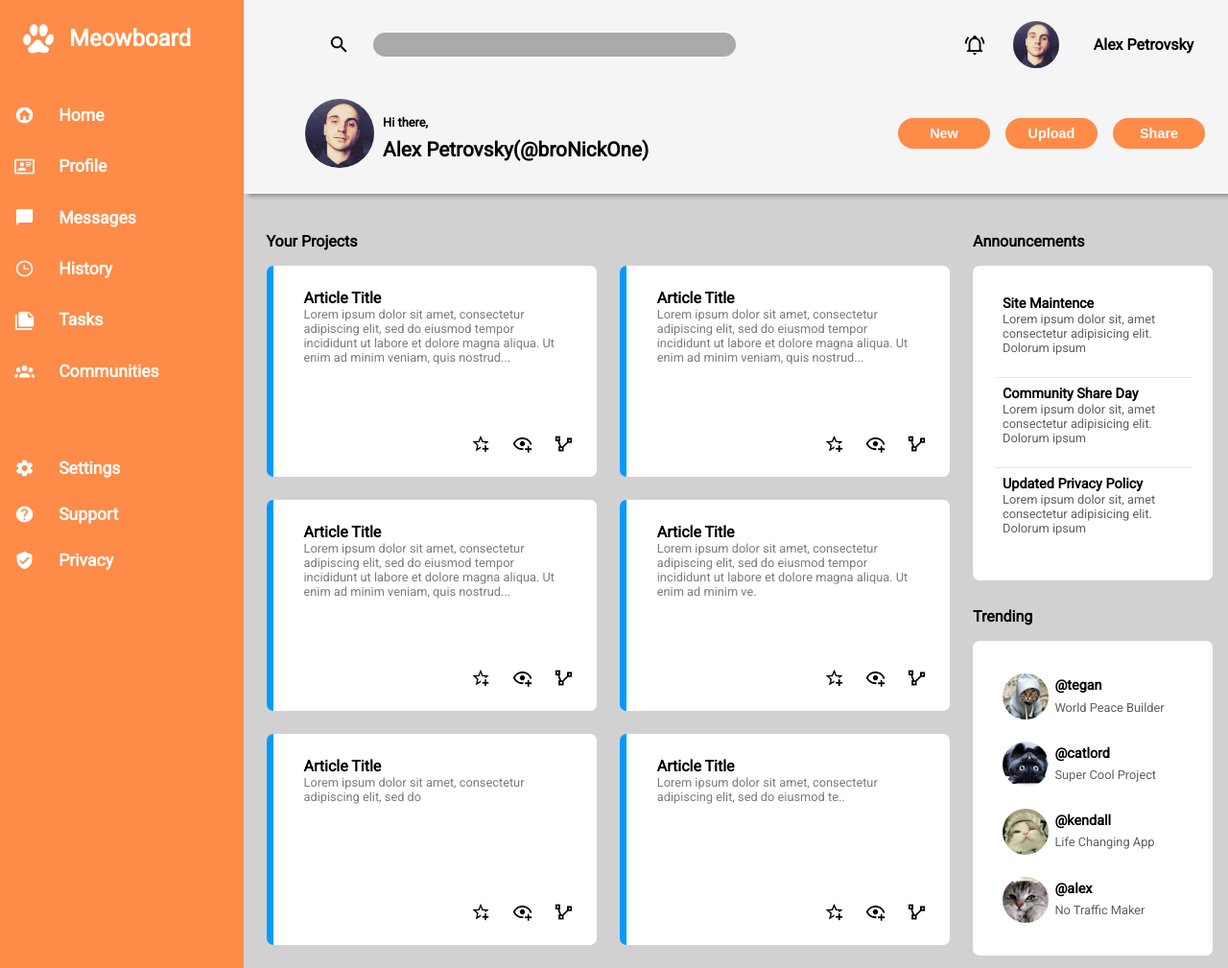
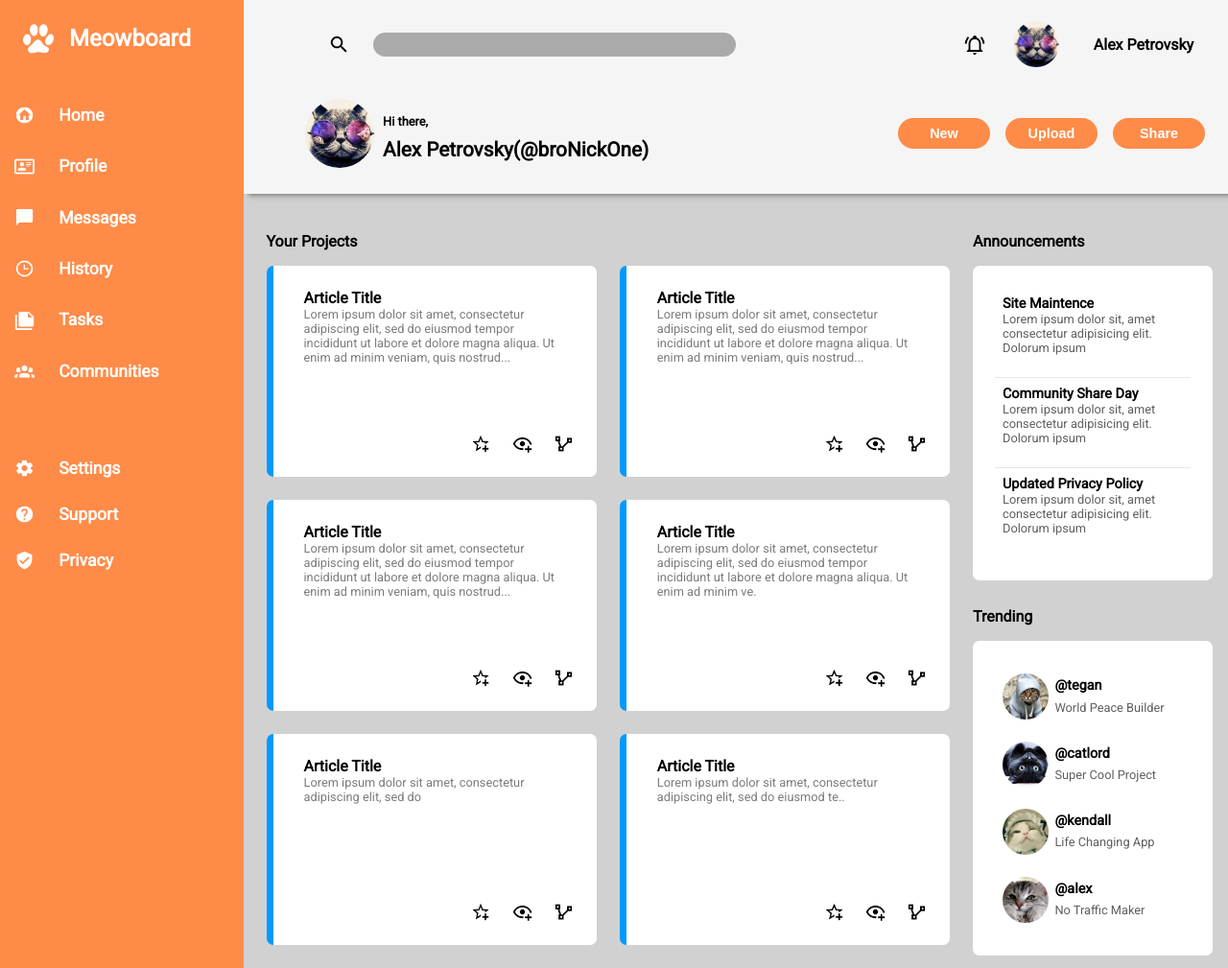
Before and after one commit to bronickone/admin-dashboard, a plain HTML site: page index.html in a window 1280 px wide. Shown: the whole page at 96% size. Drawn offline with Linux system fonts and the light colour scheme.

Commit message:
change main avatar

```diff
--- a/index.html
+++ b/index.html
@@ -66,11 +66,11 @@
             </form>
             <div class="info-top">
                 <img src="./images/header/bell-ring-outline.png" alt="bell" class="bell">
-                <img src="./images/header/broNickOne-avatar.png" alt="avatar" class="avatar-small">
+                <img src="./images/header/cat-ava.png" alt="avatar" class="avatar-small">
                 <div class="nick-small">Alex Petrovsky</div>
             </div>
             <div class="info-bot">
-                <img src="./images/header/broNickOne-avatar.png" alt="avatar" class="avatar-big">
+                <img src="./images/header/cat-ava.png" alt="avatar" class="avatar-big">
                 <div class="bot-hi">Hi there,</div>
                 <div class="nick-big">Alex Petrovsky(@broNickOne)</div>
             </div>
```
Also changed, not shown: images/header/broNickOne-avatar.jpg (deleted), images/header/broNickOne-avatar.png (deleted), images/header/cat-ava.png (renamed from images/main/cat-ava.png).
